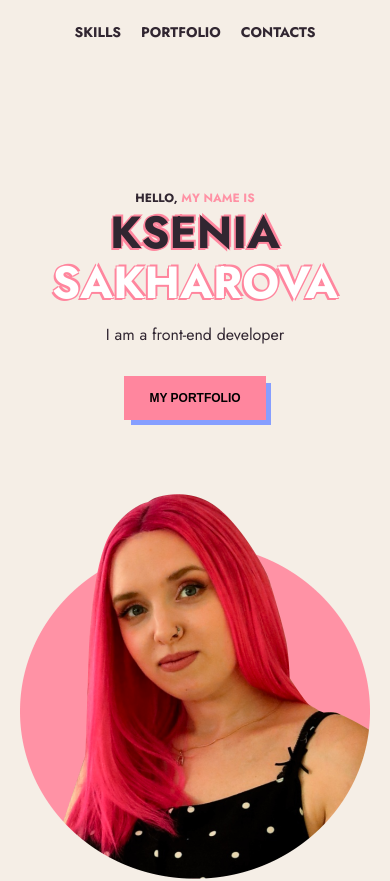
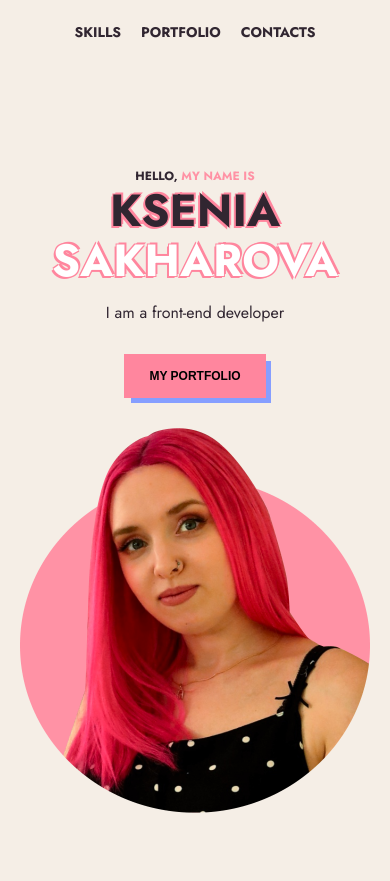
Before and after one commit to SakharovaKsu/Portfolio, a React (Create React App) app: page / in a window 390 px wide. Shown: the top 881 px of the page. Built offline with nearby package versions, Linux system fonts and the light colour scheme.

Commit message:
Корректировки main под мобилку и планшет

```diff
--- a/src/Components/Main/Main.module.css
+++ b/src/Components/Main/Main.module.css
@@ -7,21 +7,26 @@
     padding-top: 200px;
     padding-bottom: 200px;
 
-    @media (max-width: 1024px) {
+    @media (max-width: 1439px) {
+        gap: 100px;
+    }
+
+    @media (max-width: 1023px) {
         padding: 50px 0;
         flex-wrap: wrap;
         gap: 60px;
     }
 
-    @media (max-width: 768px) {
+    @media (max-width: 767px) {
         gap: 30px;
+        min-height: 0;
     }
 }
 
 .boxText {
     max-width: 500px;
 
-    @media (max-width: 1024px) {
+    @media (max-width: 1023px) {
        text-align: center;
     }
 }
@@ -30,11 +35,11 @@
     text-transform: uppercase;
     font-weight: 700;
 
-    @media (max-width: 1024px) {
+    @media (max-width: 1023px) {
         font-size: 14px;
     }
 
-    @media (max-width: 768px) {
+    @media (max-width: 767px) {
         font-size: 12px;
     }
 }
@@ -83,6 +88,6 @@
     min-width: 400px;
 
     @media (max-width: 768px) {
-        min-width: 300px;
+        min-width: 265px;
     }
 }
--- a/src/index.css
+++ b/src/index.css
@@ -61,11 +61,11 @@ img {
 .container {
   padding: 0 100px;
 
-  @media (max-width: 1024px) {
+  @media (max-width: 1023px) {
     padding: 50px;
   }
 
-  @media (max-width: 768px) {
+  @media (max-width: 767px) {
     padding: 50px 20px;
   }
 }
```
